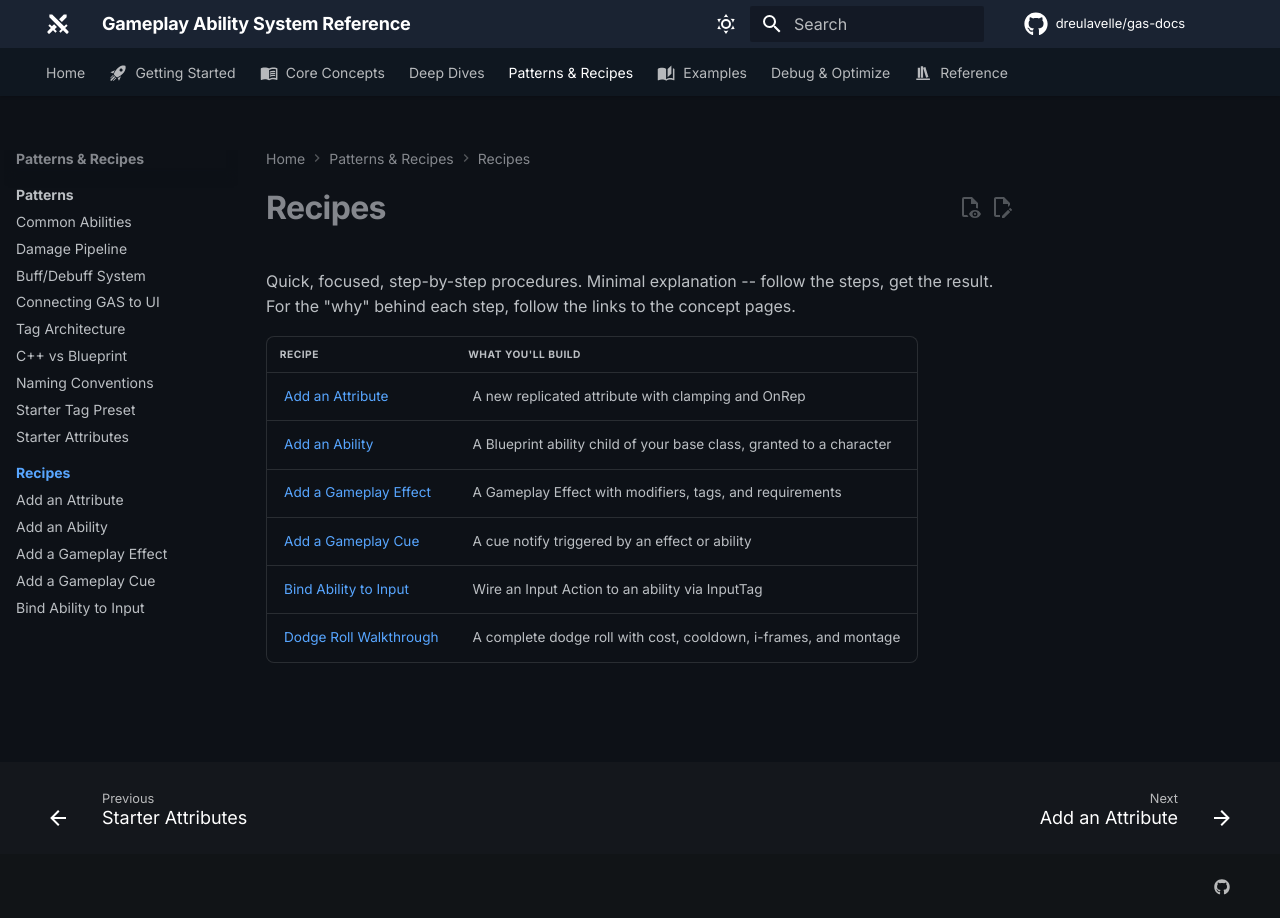
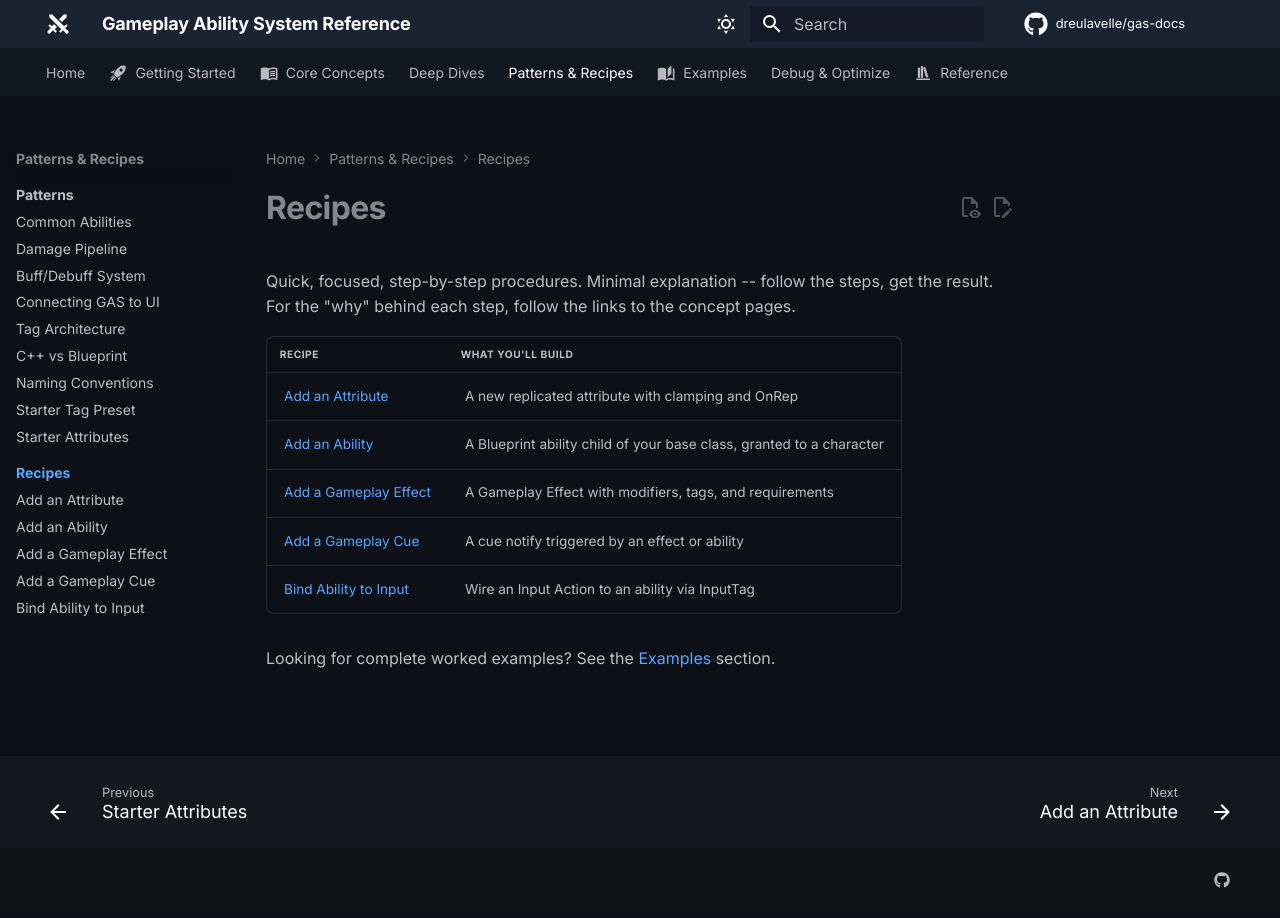
Before and after one commit to dreulavelle/gas-docs, an MkDocs documentation site: the page built from docs/recipes/index.md, in a window 1280 px wide. Built offline with MkDocs 1.6.1 and Material for MkDocs 9.7.7, drawn with Linux system fonts in a browser that asks for light colours; comment, search, counter and statistics services are not loaded.

Commit message:
Add PR validation: build check, link check, preview deploy (#2)
* chore: add PR validation workflow (build + links + preview)

New workflow: pr-validate.yml
- Build Check: verifies zensical build succeeds on every PR
- Link Check: scans all markdown for broken internal cross-references
- Preview Deploy: deploys PR branch to Cloudflare Pages preview URL
  and comments the URL on the PR

Both Build Check and Link Check are required status checks —
PRs cannot merge if either fails.

Co-Authored-By: Claude Opus 4.6 (1M context) <noreply@anthropic.com>

* perf: consolidate PR validation into single job

* fix: remove stale dodge-roll link from recipes index

---------

Co-authored-by: Claude Opus 4.6 (1M context) <noreply@anthropic.com>

```diff
--- a/docs/recipes/index.md
+++ b/docs/recipes/index.md
@@ -1,6 +1,6 @@
 ---
 title: Recipes
-description: Step-by-step procedures for common GAS tasks — adding attributes, abilities, effects, cues, input bindings, and a full dodge roll walkthrough.
+description: Step-by-step procedures for common GAS tasks — adding attributes, abilities, effects, cues, and input bindings.
 ---
 
 # Recipes
@@ -14,4 +14,5 @@ Quick, focused, step-by-step procedures. Minimal explanation -- follow the steps
 | [Add a Gameplay Effect](add-gameplay-effect.md) | A Gameplay Effect with modifiers, tags, and requirements |
 | [Add a Gameplay Cue](add-gameplay-cue.md) | A cue notify triggered by an effect or ability |
 | [Bind Ability to Input](bind-ability-to-input.md) | Wire an Input Action to an ability via InputTag |
-| [Dodge Roll Walkthrough](dodge-roll.md) | A complete dodge roll with cost, cooldown, i-frames, and montage |
+
+Looking for complete worked examples? See the [Examples](../examples/index.md) section.
```
Also changed, not shown: 1 other file.
